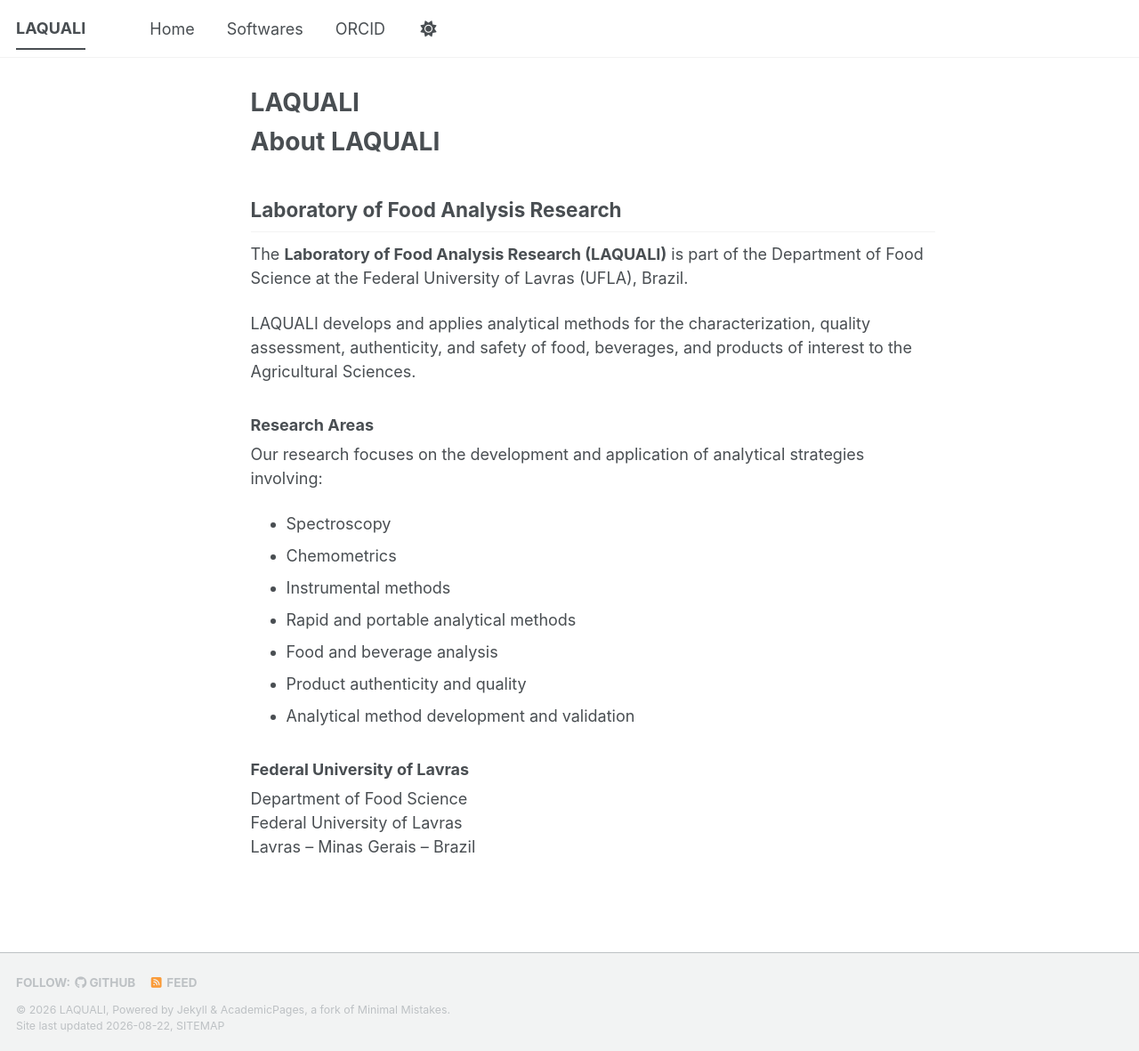
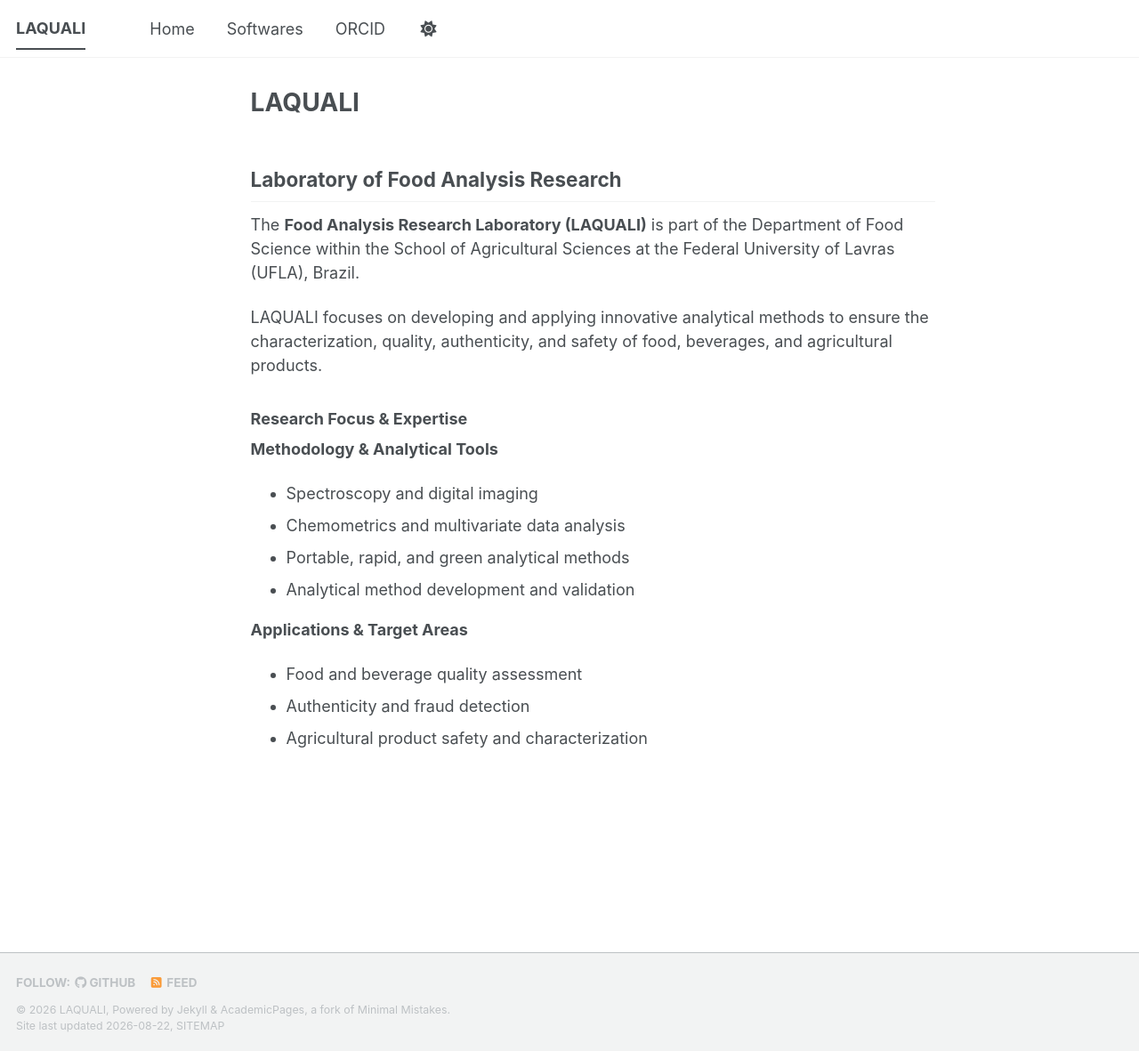
Before and after one commit to LAQUALI-UFLA/laquali-ufla.github.io, a Jekyll site: the page built from _pages/about.md, in a window 1280 px wide and 1181 px high. Shown: the whole window at 89% size. Built offline with Jekyll 4.4.1, drawn with Linux system fonts in a browser that asks for light colours; a style sheet for code colours, icons or effects is not loaded.

Commit message:
Revise About LAQUALI section for clarity and focus
Updated the content and structure of the About LAQUALI page to reflect changes in focus and expertise.

```diff
--- a/_pages/about.md
+++ b/_pages/about.md
@@ -4,28 +4,21 @@ title: "LAQUALI"
 author_profile: false
 ---
 
-# About LAQUALI
-
 ## Laboratory of Food Analysis Research
 
-The **Laboratory of Food Analysis Research (LAQUALI)** is part of the Department of Food Science at the Federal University of Lavras (UFLA), Brazil.
+The **Food Analysis Research Laboratory (LAQUALI)** is part of the Department of Food Science within the School of Agricultural Sciences at the Federal University of Lavras (UFLA), Brazil.
 
-LAQUALI develops and applies analytical methods for the characterization, quality assessment, authenticity, and safety of food, beverages, and products of interest to the Agricultural Sciences.
+LAQUALI focuses on developing and applying innovative analytical methods to ensure the characterization, quality, authenticity, and safety of food, beverages, and agricultural products.
 
-### Research Areas
+### Research Focus & Expertise
 
-Our research focuses on the development and application of analytical strategies involving:
+**Methodology & Analytical Tools**
+* Spectroscopy and digital imaging
+* Chemometrics and multivariate data analysis
+* Portable, rapid, and green analytical methods
+* Analytical method development and validation
 
-- Spectroscopy
-- Chemometrics
-- Instrumental methods
-- Rapid and portable analytical methods
-- Food and beverage analysis
-- Product authenticity and quality
-- Analytical method development and validation
-
-### Federal University of Lavras
-
-Department of Food Science
-Federal University of Lavras
-Lavras – Minas Gerais – Brazil
+**Applications & Target Areas**
+* Food and beverage quality assessment
+* Authenticity and fraud detection
+* Agricultural product safety and characterization
```
